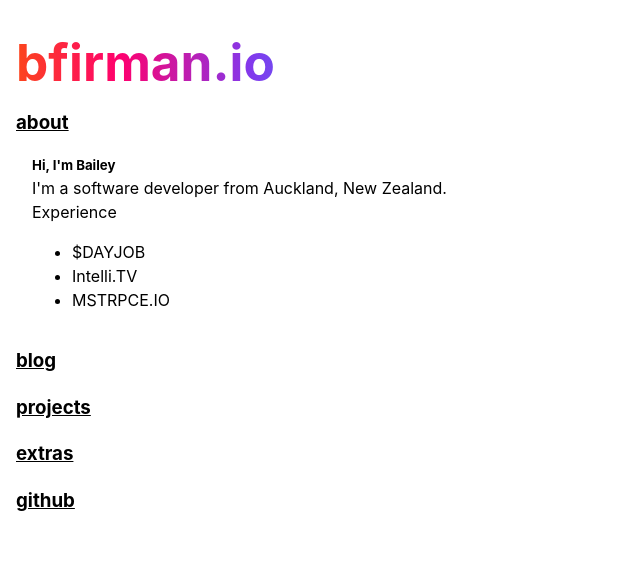
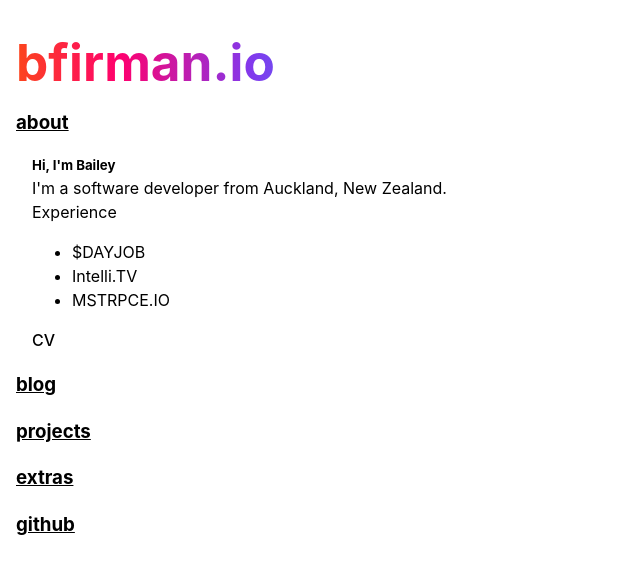
Before and after one commit to BaileyFirman/website, a React (Vite) app: page / in a window 1280 px wide. Both pictures are taken after a click on the element "about". Shown: the top 574 px of the page, without its empty margins (0-640 px from the left). Built offline with nearby package versions, Linux system fonts and the light colour scheme.

Commit message:
Add link to CV

```diff
--- a/src/about/About.tsx
+++ b/src/about/About.tsx
@@ -14,6 +14,9 @@ function About() {
         <li>MSTRPCE.IO</li>
         <></>
       </ul>
+      <a href="/public/2024.pdf">
+        <p className="about-main-content">CV</p>
+      </a>
     </div>
   );
 }
```
Also changed, not shown: 1 other file (tests, documents, lock files or other folders).
